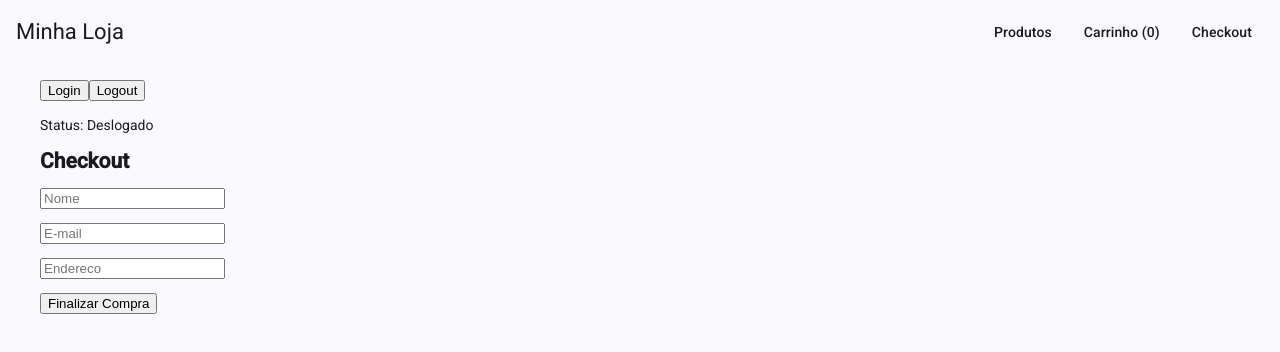
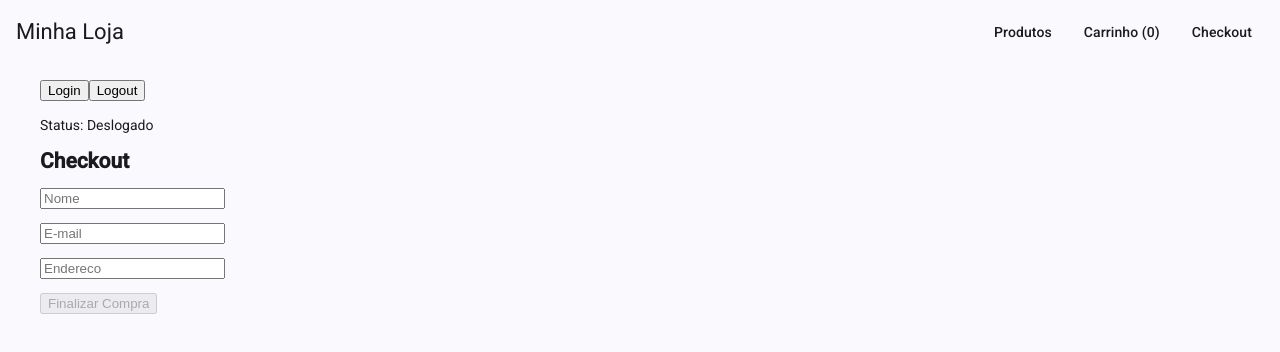
Before and after one commit to ribeiroyasmin06/meu-primeiro-app, an Angular app: page /checkout in a window 1280 px wide. Shown: the top 352 px of the page. Built offline with nearby package versions, Linux system fonts and the light colour scheme.

Commit message:
Validacoes Form

```diff
--- a/src/app/features/checkout/checkout/checkout.html
+++ b/src/app/features/checkout/checkout/checkout.html
@@ -1,8 +1,49 @@
  <h2>Checkout</h2>
   <form [formGroup]="formulario">
     <p><input type="text" formControlName="nome" placeholder="Nome" /></p>
+
+@if (formulario.get('nome')?.touched && formulario.get('nome')?.invalid) {
+    @if (formulario.get('nome')?.errors?.['required']) {
+      <small>Nome é obrigatório</small>
+    }
+
+    @if (formulario.get('nome')?.errors?.['minlength']) {
+      <small>Nome deve ter no mínimo 3 caracteres</small>
+    }
+
+    @if (formulario.get('nome')?.errors?.['numeroInvalido']) {
+      <small>Nome não pode conter números</small>
+    }
+  }
+
     <p><input type="email" formControlName="email" placeholder="E-mail" /></p>
+
+    @if (formulario.get('email')?.touched && formulario.get('email')?.invalid) {
+    @if (formulario.get('email')?.errors?.['required']) {
+      <small>Email é obrigatório</small>
+    }
+
+    @if (formulario.get('email')?.errors?.['email']) {
+      <small>Email inválido</small>
+    }
+  }
+
     <p><input type="text" formControlName="endereco" placeholder="Endereco" /></p>
 
-    <button type="button" (click)="finalizar()">Finalizar Compra</button>
+    @if (formulario.get('endereco')?.touched && formulario.get('endereco')?.invalid) {
+    @if (formulario.get('endereco')?.errors?.['required']) {
+      <small>Endereço é obrigatório</small>
+    }
+
+    @if (formulario.get('endereco')?.errors?.['minlength']) {
+      <small>Endereço deve ter no mínimo 5 caracteres</small>
+    }
+  }
+
+    <p>
+    <button type="button" (click)="finalizar()" [disabled]="formulario.invalid">
+      Finalizar Compra
+    </button>
+  </p>
+
   </form>
--- a/src/app/features/checkout/checkout/checkout.ts
+++ b/src/app/features/checkout/checkout/checkout.ts
@@ -1,5 +1,12 @@
-import { Component, inject} from '@angular/core';
-import { ReactiveFormsModule, FormGroup, FormControl } from '@angular/forms';
+import { Component, inject } from '@angular/core';
+import {
+  ReactiveFormsModule,
+  FormGroup,
+  FormControl,
+  Validators,
+  AbstractControl,
+  ValidationErrors,
+} from '@angular/forms';
 
 import { CarrinhoService } from '../../../core/services/carrinho.service';
 
@@ -9,19 +16,37 @@ import { CarrinhoService } from '../../../core/services/carrinho.service';
   templateUrl: './checkout.html',
   styleUrl: './checkout.css',
 })
+export class Checkout {
+  carrinhoService = inject(CarrinhoService);
 
+  formulario = new FormGroup({
+    nome: new FormControl('', [Validators.required, Validators.minLength(3), nomeSemNumeros]),
+    email: new FormControl('', [Validators.required, Validators.email]),
+    endereco: new FormControl('', [Validators.required, Validators.minLength(5)]),
+  });
 
-export class Checkout {
-    carrinhoService = inject(CarrinhoService);
+  finalizar() {
+    if (this.formulario.invalid) {
+      console.log('Formulário inválido');
+      return;
+    }
 
-    formulario = new FormGroup({
-      nome: new FormControl(''),
-      email: new FormControl(''),
-      endereco: new FormControl(''),
-    });
+    const dados = this.formulario.value;
+    const itens = this.carrinhoService.itens();
 
-    finalizar() {
-      console.log('Dados do formulário:', this.formulario.value);
-      console.log('Itens do carrinho:', this.carrinhoService.itens());
-    }
+    console.log('Dados do formulário:', dados);
+    console.log('Itens do carrinho:', itens);
   }
+}
+
+function nomeSemNumeros(control: AbstractControl): ValidationErrors | null {
+  const valor = control.value;
+
+  if (!valor) return null;
+
+  if (/\d/.test(valor)) {
+    return { numeroInvalido: true };
+  }
+
+  return null;
+}
```
